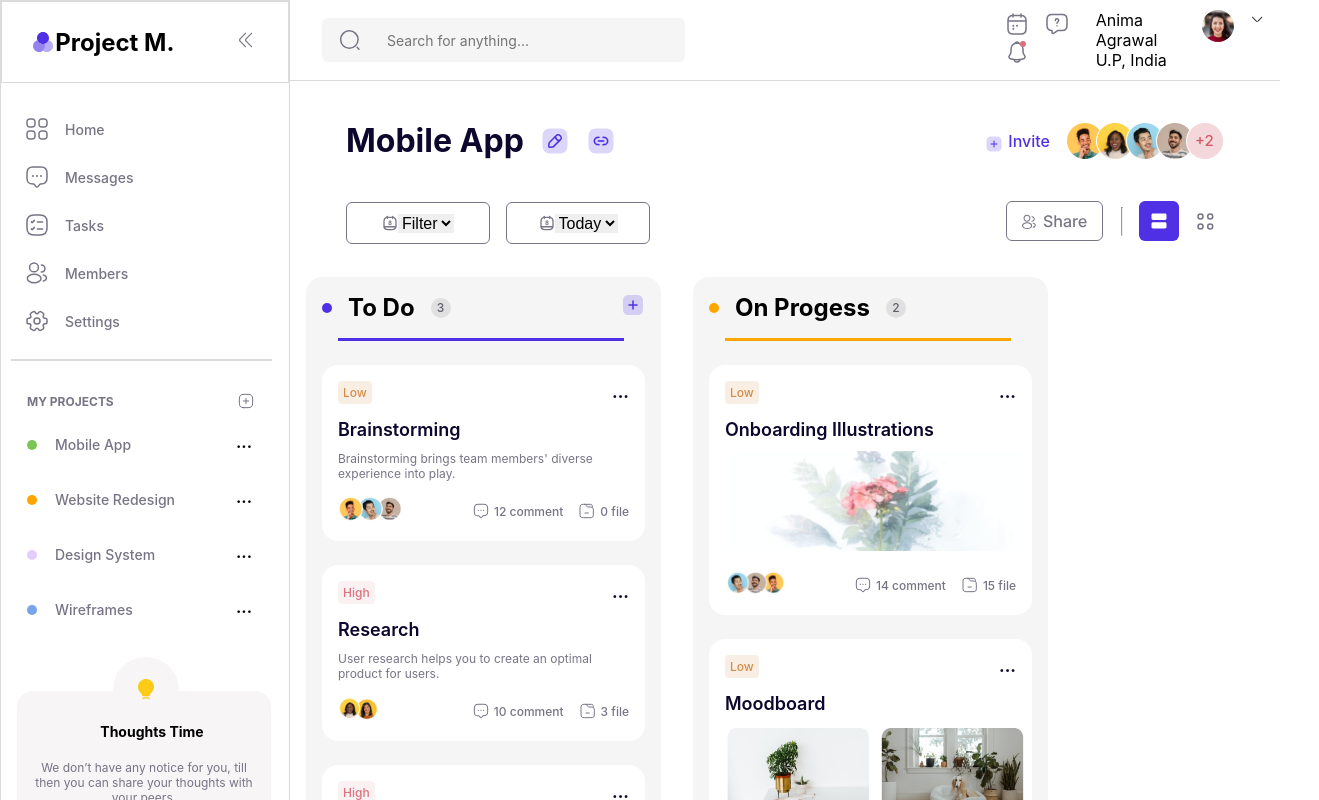
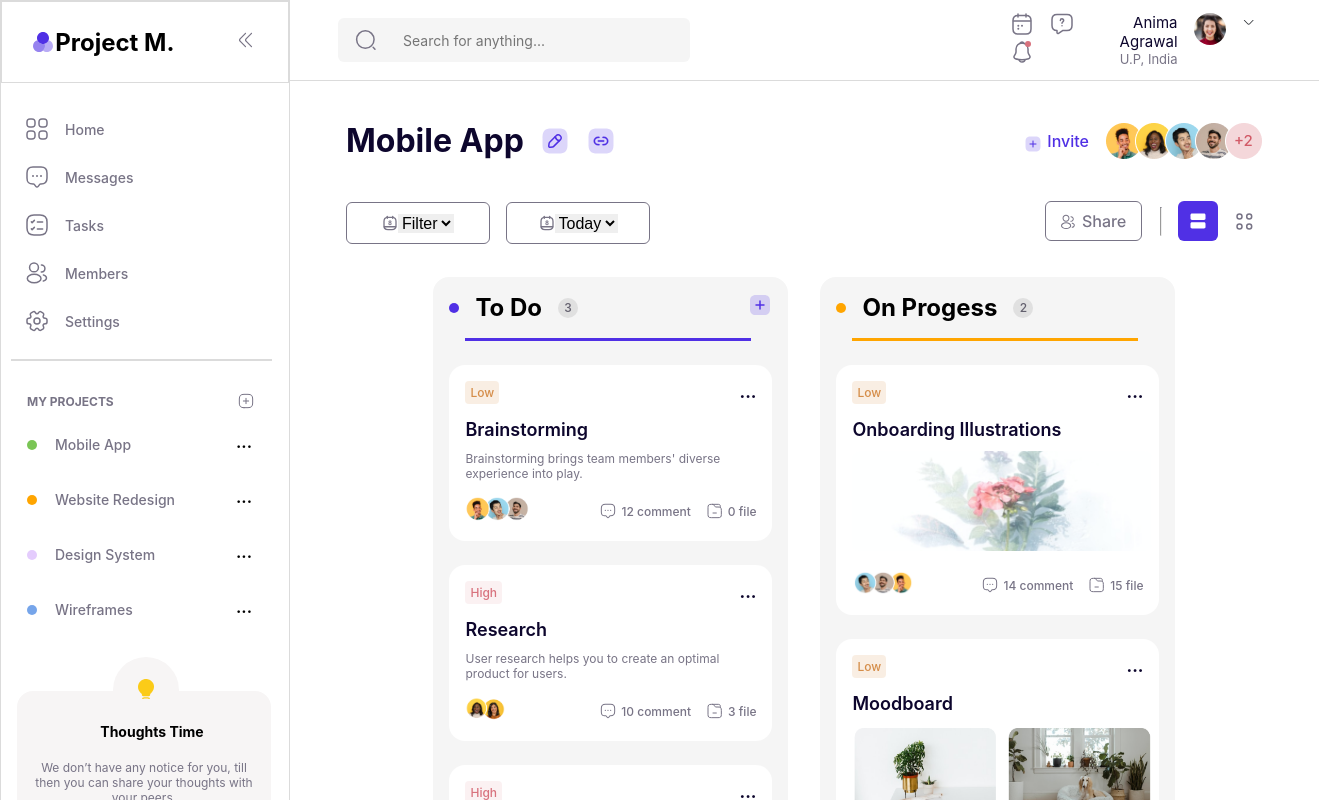
Before and after one commit to Madhuresh123/Kanban-Clone, a React (Create React App) app: page / in a window 1280 px wide. Shown: the top 800 px of the page, 1319 px wide, since content can reach past the window. Built offline with nearby package versions, Linux system fonts and the light colour scheme.

Commit message:
updated-align

```diff
--- a/src/components/Header.jsx
+++ b/src/components/Header.jsx
@@ -45,8 +45,8 @@ function Header() {
     <div className='header_profile'>
 
       <div style={{marginRight:'1rem'}}>
-      <p> Anima Agrawal</p>
-      <p> U.P, India</p>
+      <p className='name'> Anima Agrawal</p>
+      <p className='address'> U.P, India</p>
       </div>
       <div className='profile_pic' style={{marginRight:'1rem'}}><img src='profile1.png' alt='' /></div>
       <svg style={{marginRight:'1rem'}} width="18" height="18" viewBox="0 0 18 18" fill="none" xmlns="http://www.w3.org/2000/svg">
--- a/src/components/ProjectSection.jsx
+++ b/src/components/ProjectSection.jsx
@@ -5,7 +5,7 @@ import { DragDropContext, Droppable } from "react-beautiful-dnd";
 import {UserContext} from "../UserContext";
 
 
-function ProjectSection() {
+function ProjectSection(props) {
 
 
   const arr1 = [
@@ -167,7 +167,7 @@ function ProjectSection() {
       <div className="ProjectSection">
         <div className="title-section">
           <div className="title-section-left">
-            <h1 style={{ marginRight: "1rem" }}>Mobile App</h1>
+            <h1 style={{ marginRight: "1rem" }}>{props.title}</h1>
             <svg
               style={{ marginRight: "1rem" }}
               width="30"
--- a/src/pages/Home.jsx
+++ b/src/pages/Home.jsx
@@ -12,7 +12,7 @@ function Home() {
     </div>
     <div style={{flex:'9'}}>
     <Header/>
-    <ProjectSection/>
+    <ProjectSection title='Mobile App' />
     </div>
 
     </div>
--- a/src/styles/header.css
+++ b/src/styles/header.css
@@ -28,7 +28,7 @@
 .searchBar{
     display: flex;
     align-items: center;
-    margin-left: 2rem;
+    margin-left: 3rem;
     width: 26.063rem;
 height: 2.75rem;
 background: #F5F5F5;
@@ -66,4 +66,29 @@ color: #787486;
 
 .header_profile{
     display: flex;
+    margin-right: 3rem;
 }
+
+.name{
+    font-family: 'Inter';
+font-style: normal;
+font-weight: 400;
+font-size: 15px;
+line-height: 19px;
+text-align: right;
+
+color: #0D062D;
+}
+
+.address{
+    font-family: 'Inter';
+font-style: normal;
+font-weight: 400;
+font-size: 13px;
+line-height: 17px;
+/* identical to box height */
+
+text-align: right;
+
+color: #787486;
+}
--- a/src/styles/menu.css
+++ b/src/styles/menu.css
@@ -5,11 +5,6 @@
     transition: transform 0.3s ease;
 }
 
-.slide-left{
-    display: none;
-    transform: translateX(-100%);
-
-}
 
 .menu_options{
        padding: 10px 0;
--- a/src/styles/projectSection.css
+++ b/src/styles/projectSection.css
@@ -1,4 +1,3 @@
-
 .title-section{
     display: flex;
     justify-content: space-between;
@@ -70,4 +69,11 @@ color: #0D062D;
 
 .todo_section{
     display: flex;
+    justify-content: center;
 }
+
+@media (max-width: 768px) {
+    .todo_section {
+      justify-content: flex-start;
+    }
+  }
```
